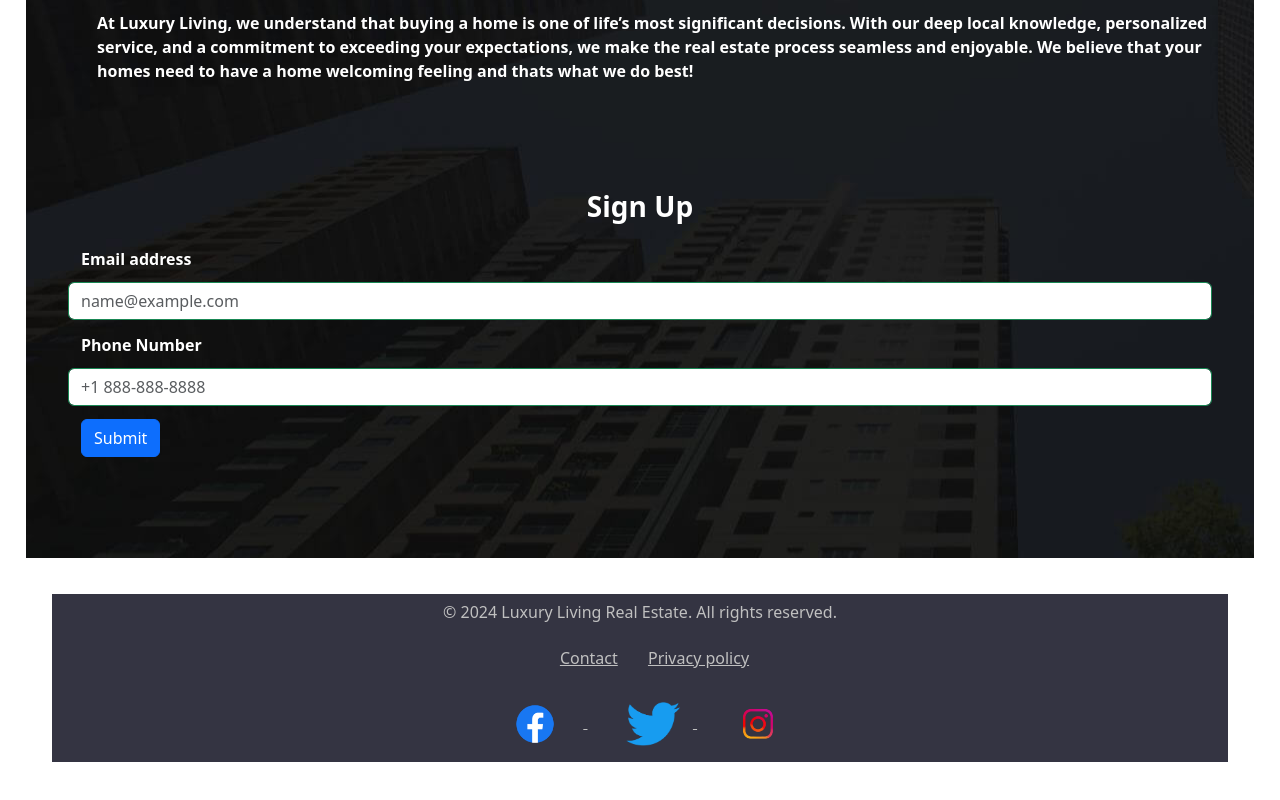
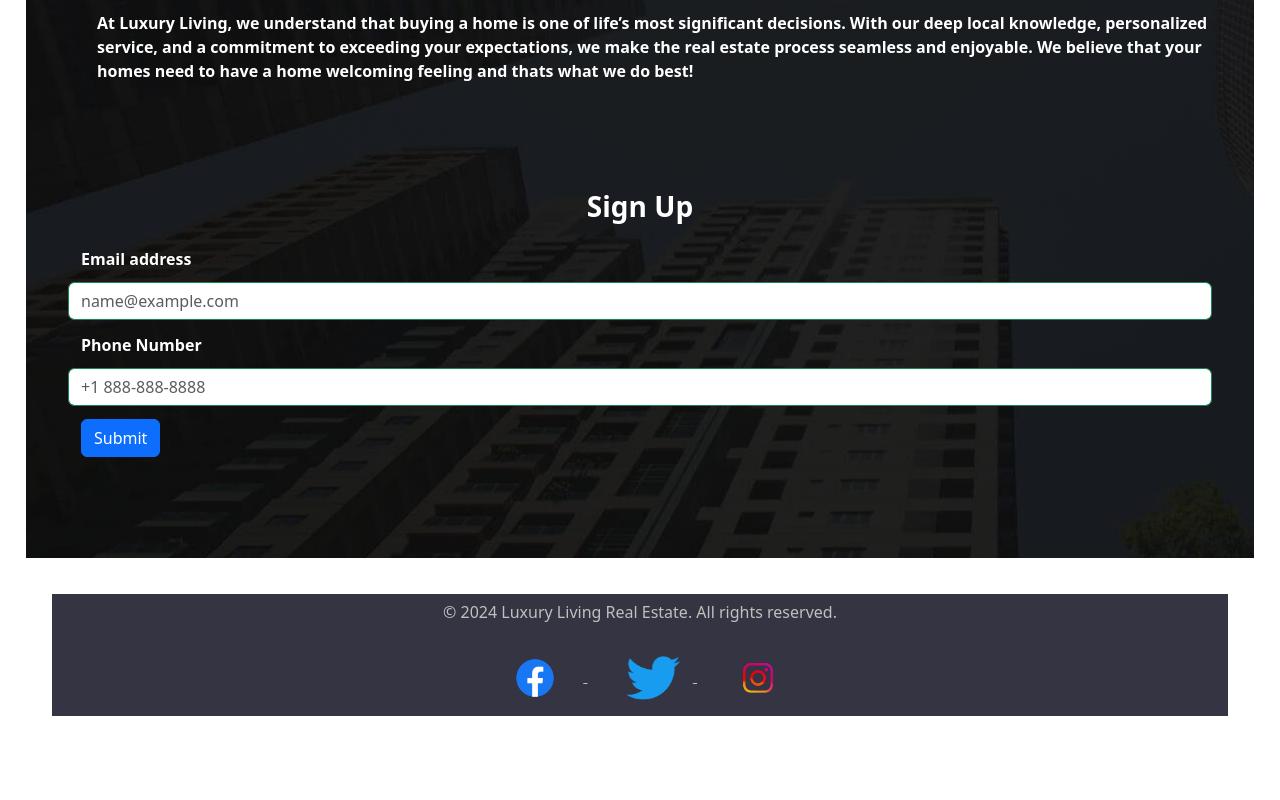
Before and after one commit to RyDeveloper13/luxury-living, a plain HTML site: page index.html in a window 1280 px wide. Shown: the part 421-1221 px from the top of the page. After the commit the page ends 1189 px from the top, so only its background shows below. Drawn offline with nearby package versions, Linux system fonts and the light colour scheme.

Commit message:
removed contact

```diff
--- a/index.html
+++ b/index.html
@@ -90,11 +90,6 @@
         <p>&copy; 2024 Luxury Living Real Estate. All rights reserved.</p>
 
 
-        <ul>
-
-          <a href="contact.html">Contact</a>
-          <a href="privacy.html">Privacy policy</a>
-        </ul>
 
         <a href="https://www.facebook.com/" target="_blank">
 
```
